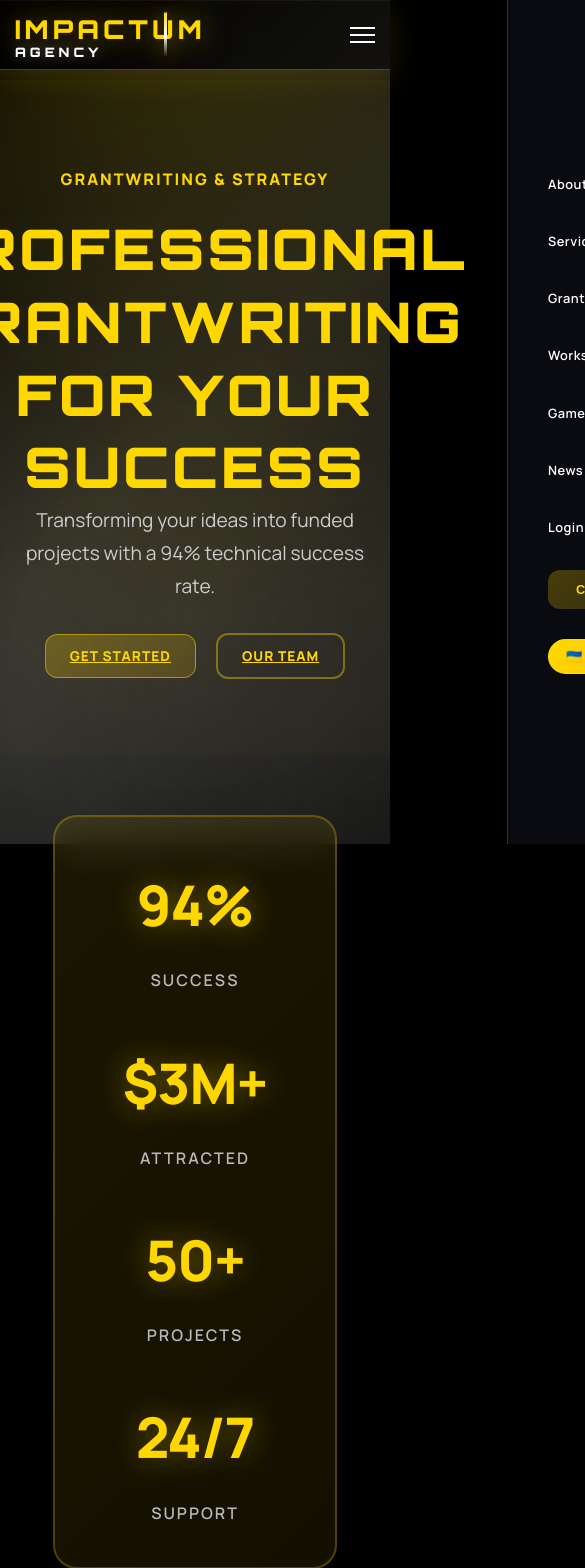
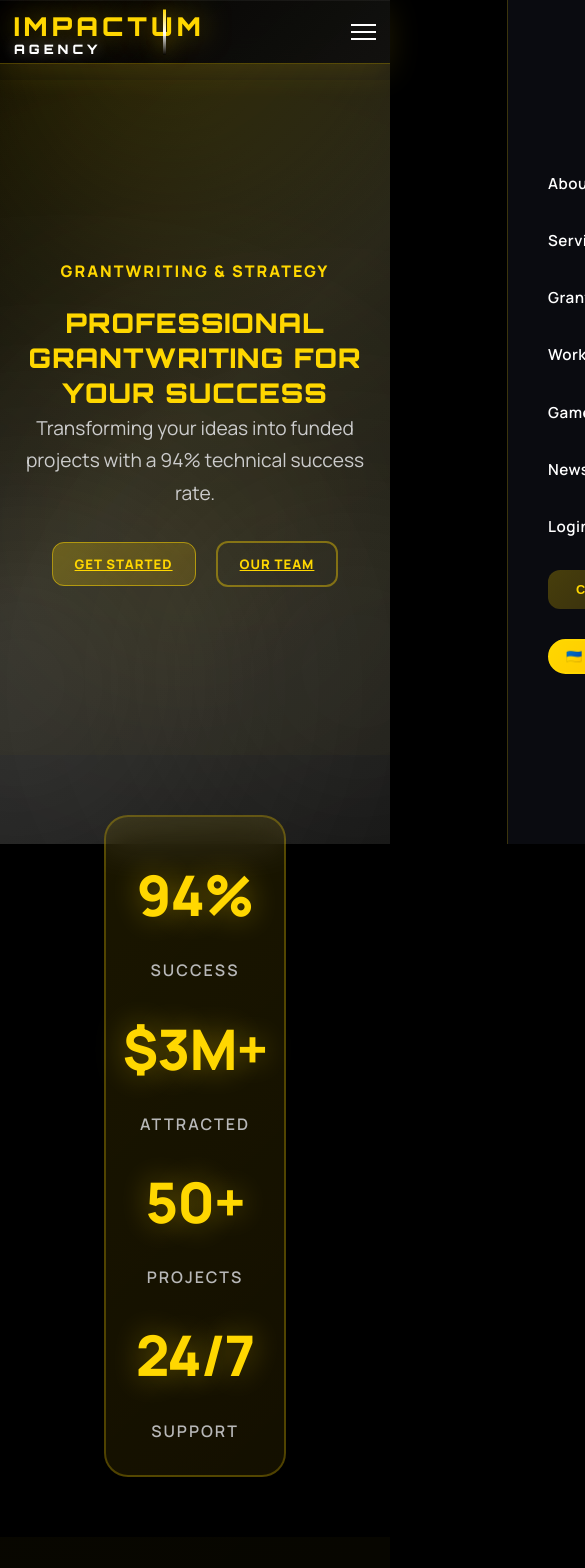
Before and after one commit to mmyrosllav/IMPACTUM, a React (Vite) app: page / in a window 390 px wide. Shown: the top 1568 px of the page, 585 px wide, since content can reach past the window. Built offline with nearby package versions, Linux system fonts and the light colour scheme; no server answers; a web font is replaced by a local one.

Commit message:
feat: full mobile responsive layout — Workshop tabs, grids, typography

```diff
--- a/src/index.css
+++ b/src/index.css
@@ -701,107 +701,141 @@ footer p {
     margin: 0 0 8px 0;
 }
 
-/* RESPONSIVE */
+/* ═══════════════════════════════════════════════
+   RESPONSIVE — TABLET (≤1024px)
+═══════════════════════════════════════════════ */
+@media (max-width: 1024px) {
+    header { padding: 0 40px; }
+    .container { padding: 0 40px; }
+    .grid-2 { gap: 35px; }
+    nav ul { gap: 22px; }
+    .page-header h1 { font-size: 3.5rem; }
+    h1 { font-size: 3rem; }
+    h2 { font-size: 2rem; }
+}
 
-@media (max-width: 1024px) {
-    header {
-        padding: 0 40px;
+/* ═══════════════════════════════════════════════
+   RESPONSIVE — MOBILE (≤768px)
+═══════════════════════════════════════════════ */
+@media (max-width: 768px) {
+    /* Header */
+    header { height: 70px; padding: 0 20px; }
+
+    /* Typography */
+    h1 { font-size: 2rem; letter-spacing: 1px; }
+    h2 { font-size: 1.6rem; letter-spacing: 1px; }
+    h3 { font-size: 1.3rem; }
+
+    /* Page header — centre on mobile */
+    .page-header {
+        align-items: center;
+        text-align: center;
+        padding: 50px 0 36px;
+        margin-bottom: 40px;
+    }
+    .page-header h1 { font-size: 2.2rem; letter-spacing: 0; }
+    .page-subtitle  { font-size: 1rem; }
+
+    /* Layout */
+    .container { padding: 0 18px; }
+    section    { padding: 60px 0; }
+
+    /* Grids */
+    .grid-2, .grid-3 {
+        grid-template-columns: 1fr;
+        gap: 20px;
+    }
+    .grid-3 { margin: 40px auto; }
+
+    /* Cards */
+    .card { padding: 28px 22px; }
+
+    /* Buttons */
+    .btn { padding: 13px 28px; font-size: 0.85rem; }
+
+    /* Stats bar */
+    .stats-bar {
+        grid-template-columns: 1fr 1fr;
+        gap: 24px;
+        padding: 40px 20px;
     }
 
-    .container {
-        padding: 0 40px;
+    /* Contact section (Layout.jsx) */
+    #contact-section > div {
+        padding: 0 18px !important;
+    }
+    #contact-section > div > div {
+        grid-template-columns: 1fr !important;
+        gap: 40px !important;
     }
 
-    .grid-2 {
-        gap: 35px;
+    /* Workshop — sidebar → horizontal scroll tabs */
+    .workshop-layout {
+        grid-template-columns: 1fr !important;
+        height: auto !important;
+    }
+    .workshop-sidebar {
+        border-right: none !important;
+        border-bottom: 1px solid rgba(255,215,0,0.15) !important;
+        padding: 12px 0 !important;
+    }
+    .workshop-tools {
+        flex-direction: row !important;
+        overflow-x: auto !important;
+        padding: 0 12px !important;
+        gap: 6px !important;
+        scrollbar-width: none;
+    }
+    .workshop-tools::-webkit-scrollbar { display: none; }
+    .workshop-tool-btn {
+        white-space: nowrap !important;
+        border-left: none !important;
+        border-bottom: 3px solid transparent !important;
+        padding: 10px 16px !important;
+        flex-shrink: 0 !important;
+    }
+    .workshop-tool-btn.active {
+        border-bottom-color: #FFD700 !important;
+        border-left: none !important;
+    }
+    .workshop-beta { display: none !important; }
+    .workshop-chat { height: 420px !important; }
+}
+
+/* ═══════════════════════════════════════════════
+   RESPONSIVE — SMALL MOBILE (≤480px)
+═══════════════════════════════════════════════ */
+@media (max-width: 480px) {
+    header { height: 64px; padding: 0 14px; }
+
+    h1 { font-size: 1.7rem; }
+    h2 { font-size: 1.4rem; }
+
+    .page-header h1 { font-size: 1.8rem; }
+    .page-subtitle  { font-size: 0.9rem; }
+
+    .container { padding: 0 14px; }
+    section    { padding: 44px 0; }
+    .card      { padding: 20px 16px; }
+    .btn       { padding: 12px 22px; font-size: 0.82rem; }
+
+    /* Stats — stack */
+    .stats-bar {
+        grid-template-columns: 1fr;
+        gap: 16px;
+        padding: 30px 16px;
     }
 
-    nav ul {
-        gap: 30px;
+    /* Grant ticker cards — smaller on phone */
+    #contact-section a[href^="/grants"] {
+        min-width: 190px !important;
+        max-width: 190px !important;
+        padding: 14px 14px !important;
     }
 
-    .page-header h1 {
-        font-size: 3.5rem;
-    }
+    /* Dashboard table — hide date column */
+    .dashboard-date { display: none; }
+
+    /* Forms */
+    .form-input { padding: 14px 16px; font-size: 0.95rem; }
 }
-
-@media (max-width: 768px) {
-    header {
-        height: 80px;
-        padding: 0 20px;
-    }
-
-    nav ul {
-        gap: 20px;
-        flex-wrap: wrap;
-    }
-
-    .page-header {
-        padding: 60px 0 40px;
-    }
-
-    .page-header h1 {
-        font-size: 2.5rem;
-    }
-
-    .grid-2, .grid-3 {
-        grid-template-columns: 1fr;
-        gap: 25px;
-    }
-
-    .container {
-        padding: 0 20px;
-    }
-
-    .card {
-        padding: 30px;
-    }
-
-    .stats-bar {
-        padding: 40px 30px;
-    }
-
-    section {
-        padding: 60px 0;
-    }
-}
-
-@media (max-width: 480px) {
-    header {
-        height: 70px;
-        padding: 0 15px;
-    }
-
-    nav ul {
-        gap: 12px;
-    }
-
-    nav a, nav button {
-        font-size: 0.8rem;
-    }
-
-    .page-header {
-        padding: 40px 0;
-    }
-
-    .page-header h1 {
-        font-size: 1.8rem;
-    }
-
-    .container {
-        padding: 0 15px;
-    }
-
-    .card {
-        padding: 20px;
-    }
-
-    .btn {
-        padding: 12px 24px;
-        font-size: 0.85rem;
-    }
-
-    section {
-        padding: 40px 0;
-    }
-}
--- a/src/pages/Workshop.jsx
+++ b/src/pages/Workshop.jsx
@@ -192,7 +192,7 @@ const Workshop = () => {
           <p className="page-subtitle">{t('workshop.subtitle')}</p>
         </section>
 
-        <div style={{
+        <div className="workshop-layout" style={{
           display: 'grid',
           gridTemplateColumns: '240px 1fr',
           gap: '0',
@@ -205,7 +205,7 @@ const Workshop = () => {
           height: '620px',
         }}>
           {/* Sidebar */}
-          <div style={{
+          <div className="workshop-sidebar" style={{
             borderRight: '1px solid rgba(255,215,0,0.15)',
             padding: '24px 0',
             background: 'rgba(0,0,0,0.3)',
@@ -218,11 +218,12 @@ const Workshop = () => {
                 {t('workshop.tools')}
               </p>
             </div>
-            <div style={{ padding: '12px 0', display: 'flex', flexDirection: 'column' }}>
+            <div className="workshop-tools" style={{ padding: '12px 0', display: 'flex', flexDirection: 'column' }}>
               {TOOLS.map(tool => (
                 <button
                   key={tool.id}
                   onClick={() => setActiveTool(tool.id)}
+                  className={`workshop-tool-btn${activeTool === tool.id ? ' active' : ''}`}
                   style={{
                     width: '100%',
                     padding: '14px 22px',
@@ -253,7 +254,7 @@ const Workshop = () => {
               ))}
             </div>
 
-            <div style={{ margin: '20px 20px 0', padding: '16px', background: 'rgba(255,215,0,0.06)', borderRadius: '12px', border: '1px solid rgba(255,215,0,0.15)' }}>
+            <div className="workshop-beta" style={{ margin: '20px 20px 0', padding: '16px', background: 'rgba(255,215,0,0.06)', borderRadius: '12px', border: '1px solid rgba(255,215,0,0.15)' }}>
               <p style={{ fontSize: '0.75rem', color: '#FFD700', fontWeight: '700', marginBottom: '6px' }}>
                 {t('workshop.betaLabel')}
               </p>
@@ -264,7 +265,7 @@ const Workshop = () => {
           </div>
 
           {/* Main chat panel */}
-          <div style={{ display: 'flex', flexDirection: 'column', overflow: 'hidden', minWidth: 0 }}>
+          <div className="workshop-chat" style={{ display: 'flex', flexDirection: 'column', overflow: 'hidden', minWidth: 0 }}>
             <AnimatePresence mode="wait">
               <motion.div
                 key={activeTool}
```
